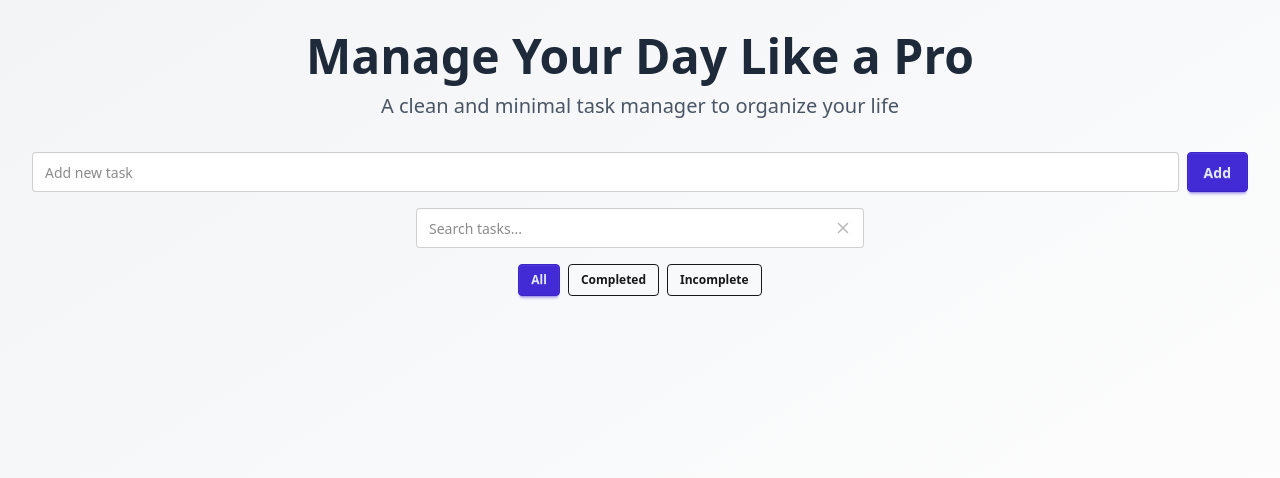
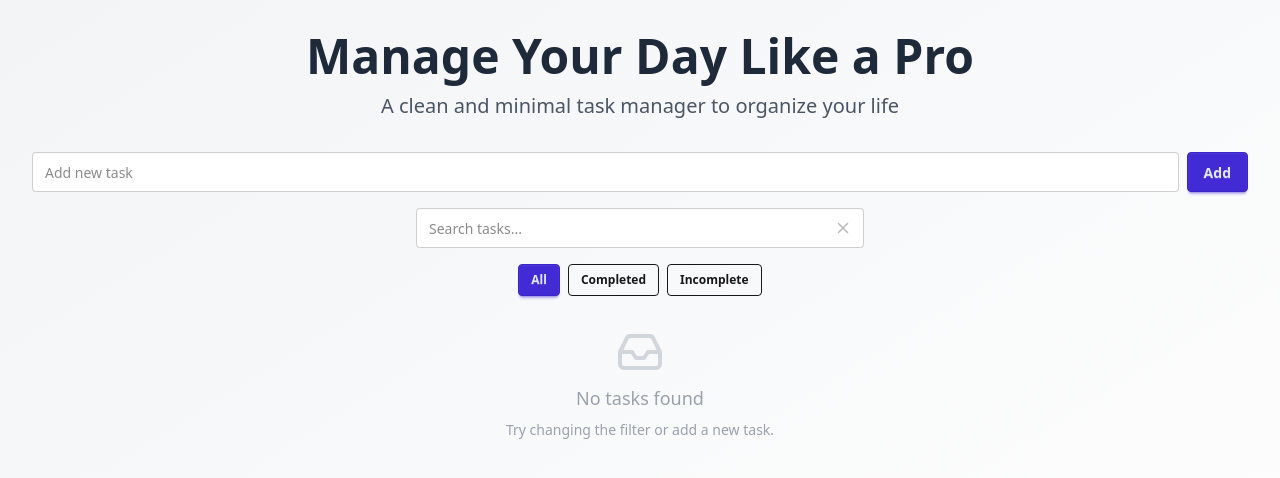
Before and after one commit to mohammadhbi/TodoList, a React (Vite) app: page / in a window 1280 px wide. Shown: the top 478 px of the page. Built offline with nearby package versions, Linux system fonts and the light colour scheme.

Commit message:
feat(ui): add EmptyState component with icon and message for empty task list

```diff
--- a/src/App.tsx
+++ b/src/App.tsx
@@ -4,6 +4,7 @@ import TaskList from "./components/TaskList";
 import SearchBar from "./components/SearchBar";
 import FilterControls from "./components/FilterControls";
 import { motion } from "framer-motion";
+import EmptyState from "./EmptyState";
 
 interface Task {
   id: number;
@@ -84,12 +85,14 @@ export default function App() {
           onClear={() => setSearchQuery("")}
         />
         <FilterControls value={filter} onChange={setFilter} />
-        <TaskList
-          tasks={filteredTasks}
-          onToggle={handleToggleTask}
-          onDelete={handleDeleteTask}
-          onEdit={handleEditTask}
-        />
+       {filteredTasks.length===0 ?(
+        <EmptyState/>
+       ): ( <TaskList
+        tasks={filteredTasks}
+        onToggle={handleToggleTask}
+        onDelete={handleDeleteTask}
+        onEdit={handleEditTask}
+      />)}
       </motion.div>
     </div>
   );
--- /dev/null
+++ b/src/EmptyState.tsx
@@ -0,0 +1,11 @@
+import { Inbox } from "lucide-react";
+
+export default function EmptyState() {
+  return (
+    <div className="text-center text-gray-400 mt-8 flex flex-col items-center gap-2">
+      <Inbox size={48} className="text-gray-300" />
+      <p className="text-lg">No tasks found</p>
+      <p className="text-sm">Try changing the filter or add a new task.</p>
+    </div>
+  );
+}
```
